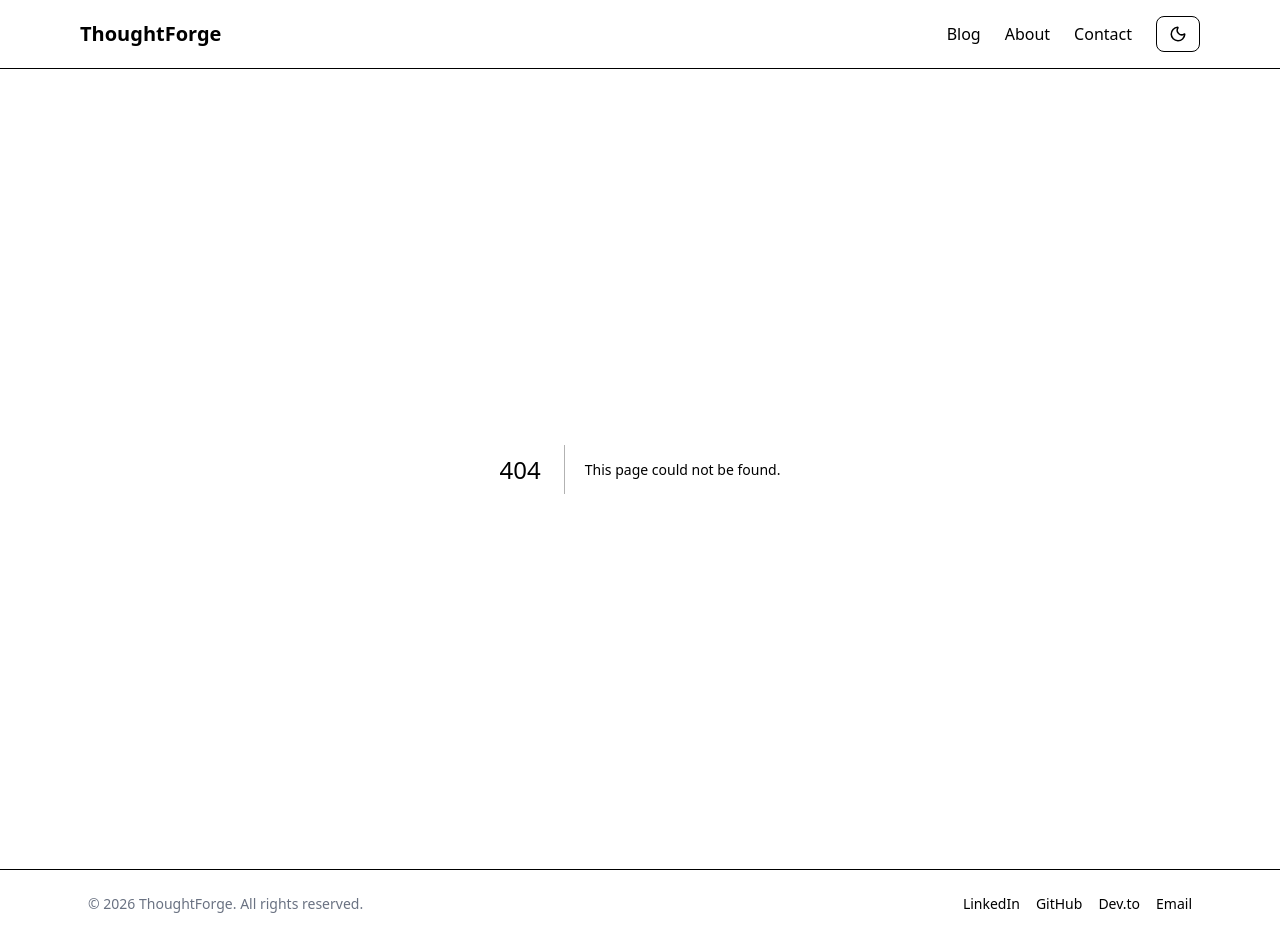
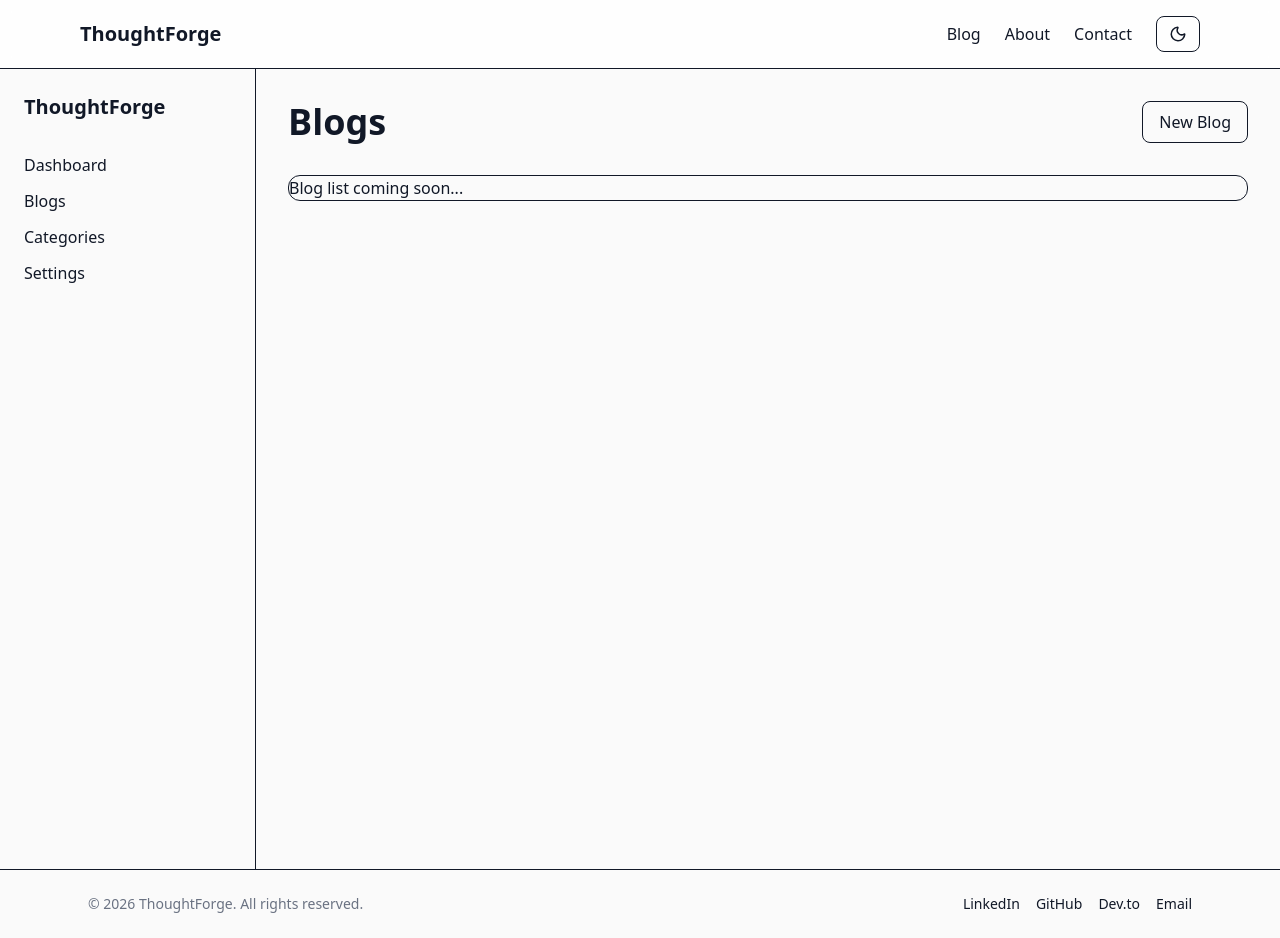
Before and after one commit to dainyjose/stackquill-web, a Next.js app: page /admin/blog in a window 1280 px wide. Before the commit this address had no page. Built offline with nearby package versions, Linux system fonts and the light colour scheme.

Commit message:
feat: add admin dashboard layout and navigation

```diff
--- /dev/null
+++ b/src/app/admin/blog/page.tsx
@@ -0,0 +1,20 @@
+import Link from "next/link";
+
+export default function BlogsPage() {
+  return (
+    <div>
+      <div className="mb-8 flex items-center justify-between">
+        <h1 className="text-4xl font-bold">Blogs</h1>
+
+        <Link
+          href="/admin/blogs/new"
+          className="rounded-lg border px-4 py-2"
+        >
+          New Blog
+        </Link>
+      </div>
+
+      <div className="rounded-xl border">Blog list coming soon...</div>
+    </div>
+  );
+}
--- /dev/null
+++ b/src/app/admin/layout.tsx
@@ -0,0 +1,15 @@
+import AdminSidebar from "@/components/admin/AdminSidebar";
+
+export default function AdminLayout({
+  children,
+}: {
+  children: React.ReactNode;
+}) {
+  return (
+    <div className="flex min-h-screen">
+      <AdminSidebar />
+
+      <main className="flex-1 p-8">{children}</main>
+    </div>
+  );
+}
--- a/src/app/admin/page.tsx
+++ b/src/app/admin/page.tsx
@@ -0,0 +1,24 @@
+export default function AdminPage() {
+  return (
+    <div>
+      <h1 className="mb-6 text-4xl font-bold">Dashboard</h1>
+
+      <div className="grid gap-6 md:grid-cols-3">
+        <div className="rounded-xl border p-6">
+          <h2>Total Posts</h2>
+          <p className="mt-2 text-3xl font-bold">12</p>
+        </div>
+
+        <div className="rounded-xl border p-6">
+          <h2>Published</h2>
+          <p className="mt-2 text-3xl font-bold">10</p>
+        </div>
+
+        <div className="rounded-xl border p-6">
+          <h2>Drafts</h2>
+          <p className="mt-2 text-3xl font-bold">2</p>
+        </div>
+      </div>
+    </div>
+  );
+}
--- /dev/null
+++ b/src/components/admin/AdminSidebar.tsx
@@ -0,0 +1,39 @@
+import Link from "next/link";
+
+export default function AdminSidebar() {
+  return (
+    <aside className="w-64 border-r p-6">
+      <h2 className="mb-8 text-xl font-bold">ThoughtForge</h2>
+
+      <nav className="space-y-3">
+        <Link
+          href="/admin"
+          className="block"
+        >
+          Dashboard
+        </Link>
+
+        <Link
+          href="/admin/blogs"
+          className="block"
+        >
+          Blogs
+        </Link>
+
+        <Link
+          href="/admin/categories"
+          className="block"
+        >
+          Categories
+        </Link>
+
+        <Link
+          href="/admin/settings"
+          className="block"
+        >
+          Settings
+        </Link>
+      </nav>
+    </aside>
+  );
+}
```
Also changed, not shown: src/app/admin/blog/[slug]/page.tsx (added), src/app/admin/blog/new/page.tsx (added), src/app/admin/categories/page.tsx (added), src/app/admin/settings/page.tsx (added), src/components/admin/AdminHeader.tsx (added), src/components/admin/BlogForm.tsx (added), src/components/admin/DashboardCard.tsx (added).
